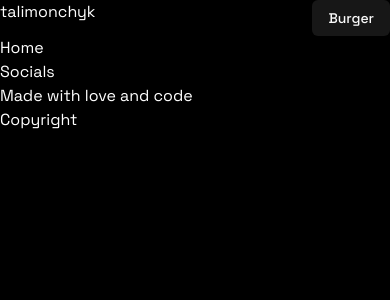
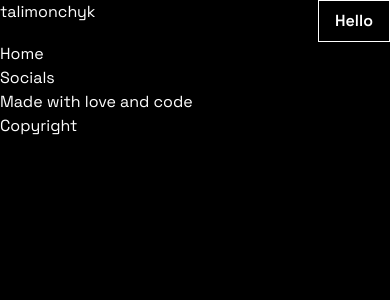
Before and after one commit to diletant93/portfolio, a React (Vite) app: page / in a window 390 px wide. Shown: the top 300 px of the page. Built offline with nearby package versions, Linux system fonts and the light colour scheme.

Commit message:
resuable ui button component

```diff
--- a/src/components/ui/button.tsx
+++ b/src/components/ui/button.tsx
@@ -1,57 +1,31 @@
-import * as React from "react"
-import { Slot } from "@radix-ui/react-slot"
-import { cva, type VariantProps } from "class-variance-authority"
-
-import { cn } from "@/lib/utils"
+import { cn } from "@/utils/cn";
+import { cva } from "class-variance-authority";
+type ButtonProps = React.HTMLAttributes<HTMLButtonElement> & {
+  variant?: 'primary' | 'secondary';
+  size?:'medium'|'big'
+}
+export default function Button({className, variant,size, ...props}: ButtonProps) {
+  return (
+    <button {...props} className={cn(buttonVariants({variant,size}),className)}/>
+  );
+}
 
 const buttonVariants = cva(
-  "inline-flex items-center justify-center gap-2 whitespace-nowrap rounded-md text-sm font-medium transition-colors focus-visible:outline-none focus-visible:ring-1 focus-visible:ring-neutral-950 disabled:pointer-events-none disabled:opacity-50 [&_svg]:pointer-events-none [&_svg]:size-4 [&_svg]:shrink-0 dark:focus-visible:ring-neutral-300",
+  "py-2 px-4 border font-semibold text-secondary hover:bg-secondary hover:text-primary transition-colors duration-300",
   {
-    variants: {
-      variant: {
-        default:
-          "bg-neutral-900 text-neutral-50 shadow hover:bg-neutral-900/90 dark:bg-neutral-50 dark:text-neutral-900 dark:hover:bg-neutral-50/90",
-        destructive:
-          "bg-red-500 text-neutral-50 shadow-sm hover:bg-red-500/90 dark:bg-red-900 dark:text-neutral-50 dark:hover:bg-red-900/90",
-        outline:
-          "border border-neutral-200 bg-white shadow-sm hover:bg-neutral-100 hover:text-neutral-900 dark:border-neutral-800 dark:bg-neutral-950 dark:hover:bg-neutral-800 dark:hover:text-neutral-50",
-        secondary:
-          "bg-neutral-100 text-neutral-900 shadow-sm hover:bg-neutral-100/80 dark:bg-neutral-800 dark:text-neutral-50 dark:hover:bg-neutral-800/80",
-        ghost: "hover:bg-neutral-100 hover:text-neutral-900 dark:hover:bg-neutral-800 dark:hover:text-neutral-50",
-        link: "text-neutral-900 underline-offset-4 hover:underline dark:text-neutral-50",
+    variants:{
+      variant:{
+        primary:'border-secondary',
+        secondary:''
       },
-      size: {
-        default: "h-9 px-4 py-2",
-        sm: "h-8 rounded-md px-3 text-xs",
-        lg: "h-10 rounded-md px-8",
-        icon: "h-9 w-9",
-      },
+      size:{
+        medium:'',
+        big:''
+      }
     },
-    defaultVariants: {
-      variant: "default",
-      size: "default",
-    },
+    defaultVariants:{
+      variant:'primary',
+      size:'big'
+    }
   }
 )
-
-export interface ButtonProps
-  extends React.ButtonHTMLAttributes<HTMLButtonElement>,
-    VariantProps<typeof buttonVariants> {
-  asChild?: boolean
-}
-
-const Button = React.forwardRef<HTMLButtonElement, ButtonProps>(
-  ({ className, variant, size, asChild = false, ...props }, ref) => {
-    const Comp = asChild ? Slot : "button"
-    return (
-      <Comp
-        className={cn(buttonVariants({ variant, size, className }))}
-        ref={ref}
-        {...props}
-      />
-    )
-  }
-)
-Button.displayName = "Button"
-
-export { Button, buttonVariants }
--- a/src/features/ThemeMode/components/ToggleMode.tsx
+++ b/src/features/ThemeMode/components/ToggleMode.tsx
@@ -1,9 +1,9 @@
 import { useLocalStorage } from "@/hooks/useLocalStorage";
-import { Button } from "../../../components/ui/button";
 import { useDispatch } from 'react-redux';
 import { AppDispatch } from "@/store/store";
 import { setTheme } from "../themeModeSlice/slice";
 import { THEMES_VALUES } from "../constants/themes";
+import Button from "@/components/ui/Button";
 
 export default function ToggleMode() {
     const { setItem } = useLocalStorage<string>('theme')
--- a/src/layouts/header/Burger.tsx
+++ b/src/layouts/header/Burger.tsx
@@ -1,9 +1,7 @@
-import { Button } from "@/components/ui/button";
+import Button from "@/components/ui/Button";
 
 export default function Burger() {
-  return (
-    <Button className="sm:hidden">
-       Burger
-    </Button>
-  );
+    return (
+        <Button>Hello</Button>
+    );
 }
--- a/src/layouts/header/Header.tsx
+++ b/src/layouts/header/Header.tsx
@@ -1,11 +1,13 @@
 import Logo from "@/layouts/header/Logo";
 import Navigation from "./Navigation";
+import { ToggleMode } from "@/features/ThemeMode";
 
 export default function Header() {
   return (
-    <header className="flex justify-between">
+    <header className="flex">
        <Logo/>
        <Navigation/>
+       {/* <ToggleMode/> */}
     </header>
   );
 }
--- a/src/layouts/header/Navigation.tsx
+++ b/src/layouts/header/Navigation.tsx
@@ -3,9 +3,9 @@ import NavivationList from "./NavivationList";
 
 export default function Navigation() {
   return (
-    <div>
+    <nav className="ml-auto">
        <Burger/>
        <NavivationList/>
-    </div>
+    </nav>
   );
 }
--- a/src/layouts/header/NavivationList.tsx
+++ b/src/layouts/header/NavivationList.tsx
@@ -3,12 +3,10 @@ import NavigationItem from "./NavigationItem";
 
 export default function NavivationList() {
   return (
-    <nav className="hidden sm:block">
-        <ul className="flex">
+        <ul className="hidden sm:flex">
         {navigationItems.map((item:navigationItemType)=>{
-            return <NavigationItem item={item}/>
+            return <NavigationItem key={item.label} item={item}/>
         })}
         </ul>
-    </nav>
   );
 }
--- /dev/null
+++ b/src/utils/cn.ts
@@ -0,0 +1,6 @@
+import clsx, { ClassValue } from "clsx";
+import { twMerge } from "tailwind-merge";
+
+export function cn(...inputs: ClassValue[]){
+    return twMerge(clsx(inputs))
+}
```
Also changed, not shown: 1 other file (tests, documents, lock files or other folders).
